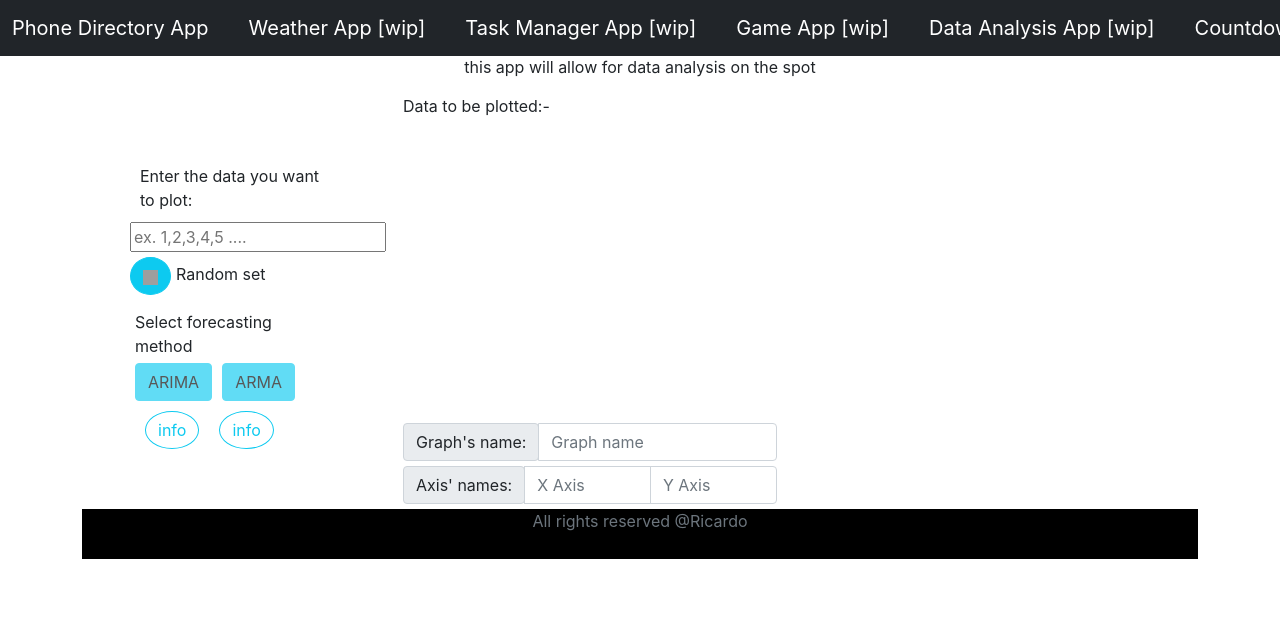
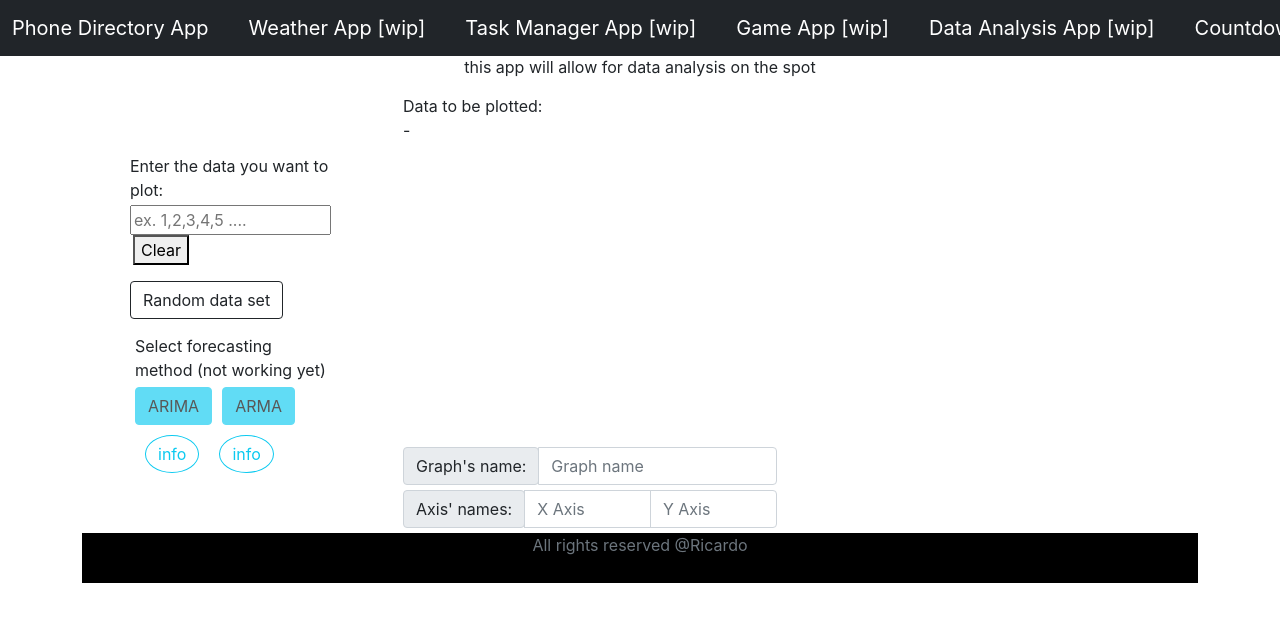
Before and after one commit to EmilioJags/phone-app, a React (Create React App) app: page /data-analysis in a window 1280 px wide. Shown: the top 622 px of the page. Built offline with nearby package versions, Linux system fonts and the light colour scheme; grey boxes are pictures that could not be loaded.

Commit message:
working plot and data generation, next is plot format

```diff
--- a/src/Components/DataAnalysisComponents/DataAnalysis.jsx
+++ b/src/Components/DataAnalysisComponents/DataAnalysis.jsx
@@ -6,6 +6,7 @@ import {
     Line,
     XAxis,
     YAxis,
+    Label,
     CartesianGrid,
     Tooltip,
     Legend
@@ -32,30 +33,69 @@ export default class DataAnalysis extends Component {
         this.randomSet = this.randomSet.bind(this);
         this.xAxisChange = this.xAxisChange.bind(this);
         this.yAxisChange = this.yAxisChange.bind(this);
+        this.clearData = this.clearData.bind(this);
     }
 
-    xAxisChange() {
-
+    clearData = (e) => {
+        document.getElementById('input-data').value = '';
+        document.getElementById('data-to-plot').innerHTML = '';
+        document.getElementById('arima-btn').disabled = true;
+        document.getElementById('arma-btn').disabled = true;
+        this.setState({ data: [] })
     }
 
-    yAxisChange() {
+    xAxisChange = (e) => {
+        if (e.target.value == '') {
+            console.log('empty')
+            var xVal = document.getElementById('label-x-axis')
+            console.log(xVal + " === ")
+        }
+        else {
+            console.log('fill it')
+            var xVal = document.getElementById('label-x-axis').innerHTML.replace('X-Axis', e.target.value)
+            document.getElementById('label-x-axis').innerHTML.replace('X-Axis', e.target.value)
+            console.log(xVal + " === ")
+        }
+    }
 
+    yAxisChange = (e) => {
+        if (e.target.value == '') {
+            console.log('empty')
+        }
+        else {
+            console.log('fill it')
+            var yVal = document.getElementById('yaxis').value
+            console.log(yVal)
+        }
     }
     randomSet = (e) => {
-        /*document.getElementById("input-data").innerHTML = '';
+        document.getElementById("input-data").innerHTML = '';
         var arr = [];
         var str = '';
         var pos = 0;
-        while (arr.length < 10) {
+        while (arr.length < 15) {
             arr.push(Math.floor(Math.random() * 100 + 1));
-            str += arr[pos] + ',';
+            str += arr[pos] + ', ';
             pos++;
         }
-        console.log(arr);
-        console.log(str);
-        str = str.substring(0, str.length - 1);
-        console.log(str);
-        document.getElementById("input-data").innerHTML = "str";*/
+        //console.log(arr);
+        //console.log(str);
+        str = str.substring(0, str.length - 2);
+        //console.log(str);
+        document.getElementById('input-data').value = str
+        document.getElementById("data-to-plot").innerHTML = "[" + str + "]";
+        str = str.split(',').map(Number);
+        let dt_plot = []
+
+        for (let i = 0; i < str.length; i++) {
+            //console.log(i);
+            let new_d = {
+                value: str[i],
+                year: i + 1
+            }
+            dt_plot.push(new_d)
+        }
+        this.setState({ data: dt_plot })
     }
     armaMethod() {
         alert("should perform ARMA method on data");
@@ -70,19 +110,23 @@ export default class DataAnalysis extends Component {
     validDigits(data) {
         return data.replace(/[^\d,.]+/g, '');
     }
+    updatePlot() {
 
+    }
     updatePlot = (e) => {
-        document.getElementById('data-to-plot').innerHTML = e.target.value.replace(/[^\d,.]+/g, '');
+        console.log(str);
         var dt = this.validDigits(e.target.value).split(',').map(Number);
+        var str = ''
+        for (let i = 0; i < dt.length; i++) {
+            str += dt[i] + ', '
+        }
+        document.getElementById('data-to-plot').innerHTML = "[" + str.substring(0, str.length - 2) + "]";
         dt = Array.from(dt, item => item === '' ? 0 : item);
         //console.log(dt);
-        let dt2 = dt.map(item => {
-            return item
-        })
 
-        //console.log(dt2);
-        const data = []
+
         var reg = /^[a-z]+$/i;
+
         if (reg.test(e.target.value)) {
             document.getElementById('arima-btn').disabled = true;
             document.getElementById('arma-btn').disabled = true;
@@ -94,10 +138,6 @@ export default class DataAnalysis extends Component {
             document.getElementById('arima-btn').disabled = true;
             document.getElementById('arma-btn').disabled = true;
         }
-        if (e.target.value == '')
-            document.getElementById('data-to-plot').innerHTML = '-'
-        else
-            document.getElementById('data-to-plot').innerHTML = "[" + dt + "]";
 
         let dt_plot = []
 
@@ -111,8 +151,6 @@ export default class DataAnalysis extends Component {
         }
 
         this.setState({ data: dt_plot })
-        console.log("state = " + this.state.plotData.data)
-        console.log(this.state.data)
     }
 
 
@@ -125,20 +163,28 @@ export default class DataAnalysis extends Component {
 
                     <div className='col-sm-3' style={{ margin: "auto", textAlign: "left" }}>
                         <div className='container'>
-                            <label style={{ margin: "10px" }}>Enter the data you want to plot:</label>
+                            <label >Enter the data you want to plot:</label>
                             <br />
-                            <input onChange={this.updatePlot} id='input-data' placeholder='ex. 1,2,3,4,5 ....'></input>
+
+                            <div className='input-group mb-3' style={{ flex: 1, marginTop: "3px" }}>
+                                <div className='input-group-prepend' >
+                                    <span><input className='input-group' onChange={this.updatePlot} id='input-data' placeholder='ex. 1,2,3,4,5 ....' />
+                                    </span>
+                                </div>
+                                <button style={{ marginLeft: "3px" }} className='bi bi-trash' onClick={this.clearData}>Clear</button>
+
+                            </div>
                             <div className='container' style={{ padding: "0", marginTop: "5px" }}>
-                                <button onClick={this.randomSet} className='btn btn-info rounded-circle'>
-                                    <img width="15px" height="15px" src='../../Resources/dice.png' />
+                                <button onClick={this.randomSet} className='btn btn-outline-dark rounded-square'>
+                                    Random data set
                                 </button>
                                 <label style={{ marginLeft: "5px" }} onMouseEnter={() => console.log("flying")} onMouseLeave={() => console.log("remove")}>
-                                    Random set
+
                                 </label>
                             </div>
                         </div>
                         <div className='container' style={{ marginTop: "10px", marginBottom: "5px" }}>
-                            <label style={{ margin: "5px" }}>Select forecasting method</label>
+                            <label style={{ margin: "5px" }}>Select forecasting method (not working yet)</label>
                             <button onClick={this.arimaMethod} style={{ marginLeft: "5px", marginRight: "5px" }}
                                 disabled="true" id='arima-btn' className='btn btn-info'>ARIMA</button>
                             <button onClick={this.armaMethod} style={{ marginLeft: "5px", marginRight: "5px" }}
@@ -162,15 +208,25 @@ export default class DataAnalysis extends Component {
                     }
 
                     <div className='col-sm-9'>
-                        <div className='container'>
-                            <label>Data to be plotted: </label>
-                            <label id='data-to-plot'>-</label>
+                        <div style={{ wordWrap: "initial", flex: 1, flexWrap: "wrap" }} className='container'>
+                            <div style={{ wordWrap: "initial", flex: 1, flexWrap: "wrap" }} className='row'>
+                                <label>Data to be plotted: </label>
+                                <view style={{ flex: 1, flexDirection: "row" }} >
+                                    <label style={{ wordWrap: "initial", flex: 1, flexWrap: "wrap" }} id='data-to-plot'>-</label>
+                                </view>
+                            </div>
                         </div>
                         <div className='container'>
-                            <LineChart width={500} height={300} data={this.state.data}>
+                            <LineChart title="ok" width={500} height={300} data={this.state.data}>
                                 <Line type="monotone" dataKey="value" stroke="#8884d8" dot={false} />
-                                <XAxis id='xaxis' dataKey="year" />
-                                <YAxis id='yaxis' />
+                                <XAxis id='xaxis' dataKey="year">
+                                    <Label value="X-Axis" id='label-x-axis' style={{}} >
+                                    </Label>
+                                </XAxis>
+                                <YAxis id='yaxis'  >
+                                    <Label angle={270} offset={0} style={{ textAnchor: "middle", margin: "5px" }} value="Y-Axis" id='label-x-axis'>
+                                    </Label>
+                                </YAxis>
                             </LineChart>
                         </div>
                         <div >
```
Also changed, not shown: 7 other files (tests, documents, lock files or other folders).
